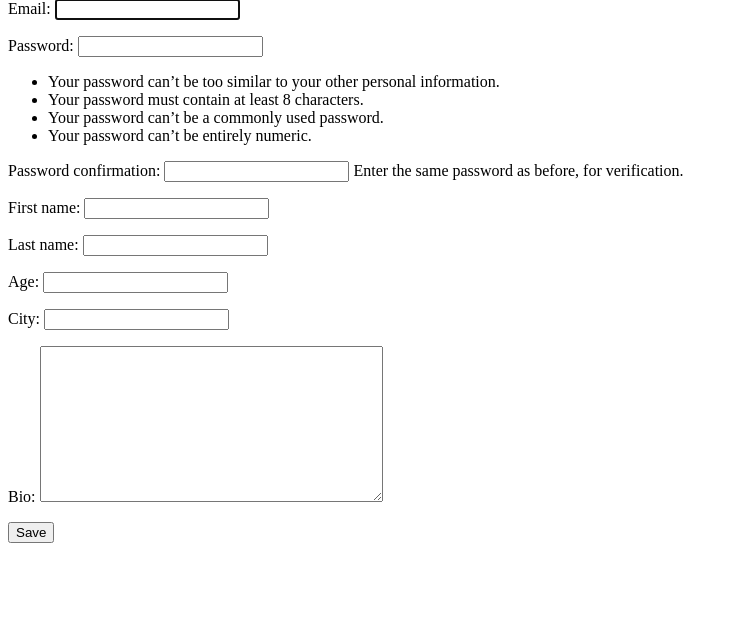
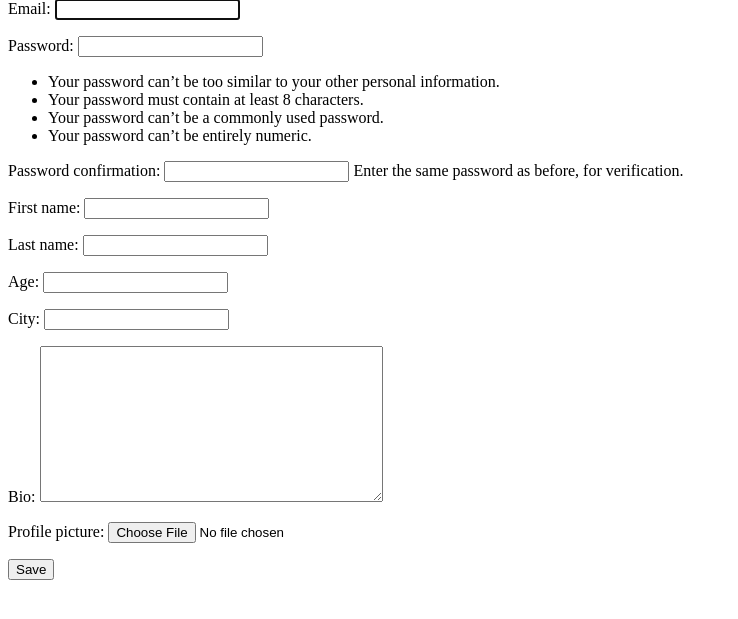
Before and after one commit to ryurukov2/MarketplaceProject, a Django app: template templates/web_app/profile_form.html in a window 1280 px wide. Shown: the part 79-698 px from the top of the page, without its empty margins (0-738 px from the left). Run offline with Django 4.2, Linux system fonts and the light colour scheme; the template is opened without the code that fills it: values that come from a table or form of the project are taken from there, others are empty.

Commit message:
working register, log in, profile viewing (depending on whether viewer is logged in) and profile editing (redirecting to profile view if logged in user is not the one being edited)

```diff
--- a/MarketplaceProject/auth_app/forms.py
+++ b/MarketplaceProject/auth_app/forms.py
@@ -11,11 +11,12 @@ class SignUpForm(auth_forms.UserCreationForm):
     age = forms.IntegerField()
     city = forms.CharField(required=False)
     bio = forms.CharField(widget=forms.Textarea, required=False)
-
+    profile_picture = forms.ImageField(required=False)
+# @Babayaga123
     class Meta:
         model = UserModel
         fields = (UserModel.USERNAME_FIELD, 'password1', 'password2', 'first_name',
-                  'last_name', 'age', 'city', 'bio',)
+                  'last_name', 'age', 'city', 'bio', 'profile_picture',)
 
     # save with data for profile
     def save(self, commit=True):
@@ -27,6 +28,7 @@ class SignUpForm(auth_forms.UserCreationForm):
             age=self.cleaned_data['age'],
             bio=self.cleaned_data['bio'],
             city=self.cleaned_data['city'],
+            profile_picture=self.cleaned_data['profile_picture'],
             user=user,
         )
         if commit:
--- a/MarketplaceProject/auth_app/models.py
+++ b/MarketplaceProject/auth_app/models.py
@@ -47,5 +47,7 @@ class Profile(models.Model):
 
     bio = models.TextField(blank=True, null=True)
 
+    profile_picture = models.ImageField(upload_to='profile_pictures/', blank=True, null=True)
+
     def get_absolute_url(self):
         return reverse('profile detail', kwargs={'pk': self.pk})
--- a/MarketplaceProject/auth_app/views.py
+++ b/MarketplaceProject/auth_app/views.py
@@ -11,6 +11,10 @@ class SignUpView(views.CreateView):
 
     success_url = reverse_lazy('index')
 
+    # def get_context_data(self, **kwargs):
+    #     context = super().get_context_data(**kwargs)
+    #     context['form'] = SignUpForm()
+    #     return context
     def form_valid(self, form):
         result = super().form_valid(form)
 
--- a/MarketplaceProject/settings.py
+++ b/MarketplaceProject/settings.py
@@ -9,7 +9,7 @@ https://docs.djangoproject.com/en/4.1/topics/settings/
 For the full list of settings and their values, see
 https://docs.djangoproject.com/en/4.1/ref/settings/
 """
-
+import os
 from pathlib import Path
 
 from django.urls import reverse_lazy
@@ -130,6 +130,9 @@ STATICFILES_DIRS = (
     BASE_DIR / 'staticfiles',
 )
 
+MEDIA_URL = '/staticfiles/'
+
+MEDIA_ROOT = os.path.join(BASE_DIR, 'staticfiles')
 LOGIN_URL = reverse_lazy('login')
 
 LOGOUT_REDIRECT_URL = reverse_lazy('index')
--- a/MarketplaceProject/web/views.py
+++ b/MarketplaceProject/web/views.py
@@ -4,6 +4,8 @@ from django.shortcuts import render, redirect
 from django.views.generic import ListView, UpdateView
 from MarketplaceProject.auth_app.models import Profile
 from django.views.generic import DetailView
+
+from MarketplaceProject.web.forms import ProfileUpdateForm
 
 UserModel = get_user_model()
 
@@ -47,9 +49,9 @@ class ProfileDetailView(DetailView):
 
 class ProfileUpdateView(UpdateView):
     model = Profile
-    fields = ['first_name', 'last_name', 'age', 'city', 'bio']
+    # fields = ['first_name', 'last_name', 'age', 'city', 'bio', 'profile_picture', ]
+    form_class = ProfileUpdateForm
     template_name = 'web_app/profile_form.html'
-    permission_denied_template_name = 'web_app/profile_detail.html'
 
     def __init__(self):
         super().__init__()
--- a/templates/auth_app/sign-up.html
+++ b/templates/auth_app/sign-up.html
@@ -7,7 +7,7 @@
 </head>
 <body>
 <h1>Sign Up</h1>
-<form method="POST">
+<form method="POST" action="{% url 'sign up' %}" enctype="multipart/form-data">
     {% csrf_token %}
     {{ form }}
     <button type="submit">Sign Up</button>
--- a/templates/web_app/profile_detail.html
+++ b/templates/web_app/profile_detail.html
@@ -1,8 +1,8 @@
 {% extends 'base/base.html' %}
-{#{% load static%}#}
+{% load static%}
 {% block content %}
     <h1>Profile Details</h1>
-
+    <p>Profile picture: <img src="{% static profile.profile_picture %}" alt="Profile Picture"</p>
     <p>{{ profile.first_name }} {{ profile.last_name }}</p>
     <p>Age: {{ profile.age }}</p>
     <p>Bio: {{ profile.bio }}</p>
--- a/templates/web_app/profile_form.html
+++ b/templates/web_app/profile_form.html
@@ -1,7 +1,7 @@
 {% extends 'base/base.html' %}
 {#{% load static%}#}
 {% block content %}
-<form action="{% url 'profile_edit' profile.pk %}" method="post">
+<form action="{% url 'profile_edit' profile.pk %}" method="post" enctype="multipart/form-data">
     {% csrf_token %}
     {{ form.as_p }}
     <button type="submit">Save</button>
```
Also changed, not shown: MarketplaceProject/web/forms.py (added, +8 -0 lines), MarketplaceProject/auth_app/migrations/0003_profile_profile_picture.py (added), MarketplaceProject/auth_app/migrations/0004_alter_profile_profile_picture.py (added), 6 other files.
